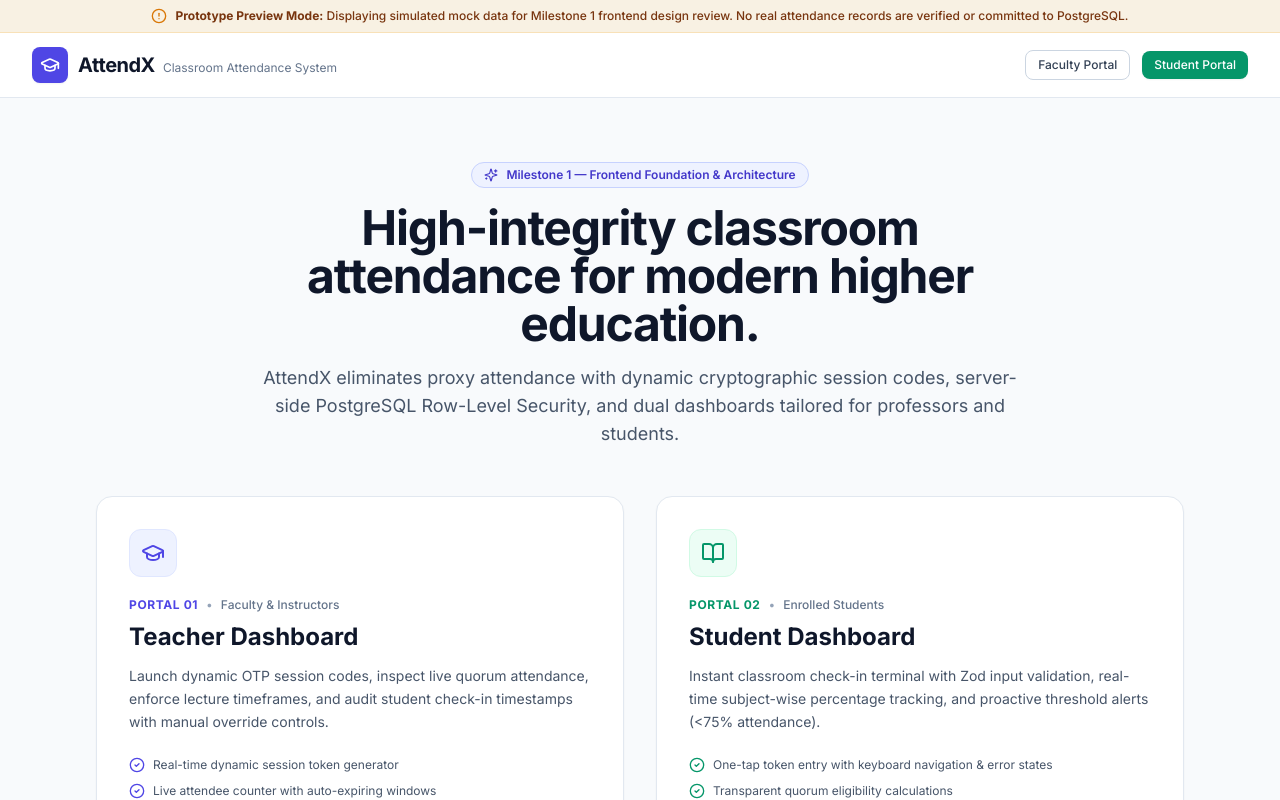
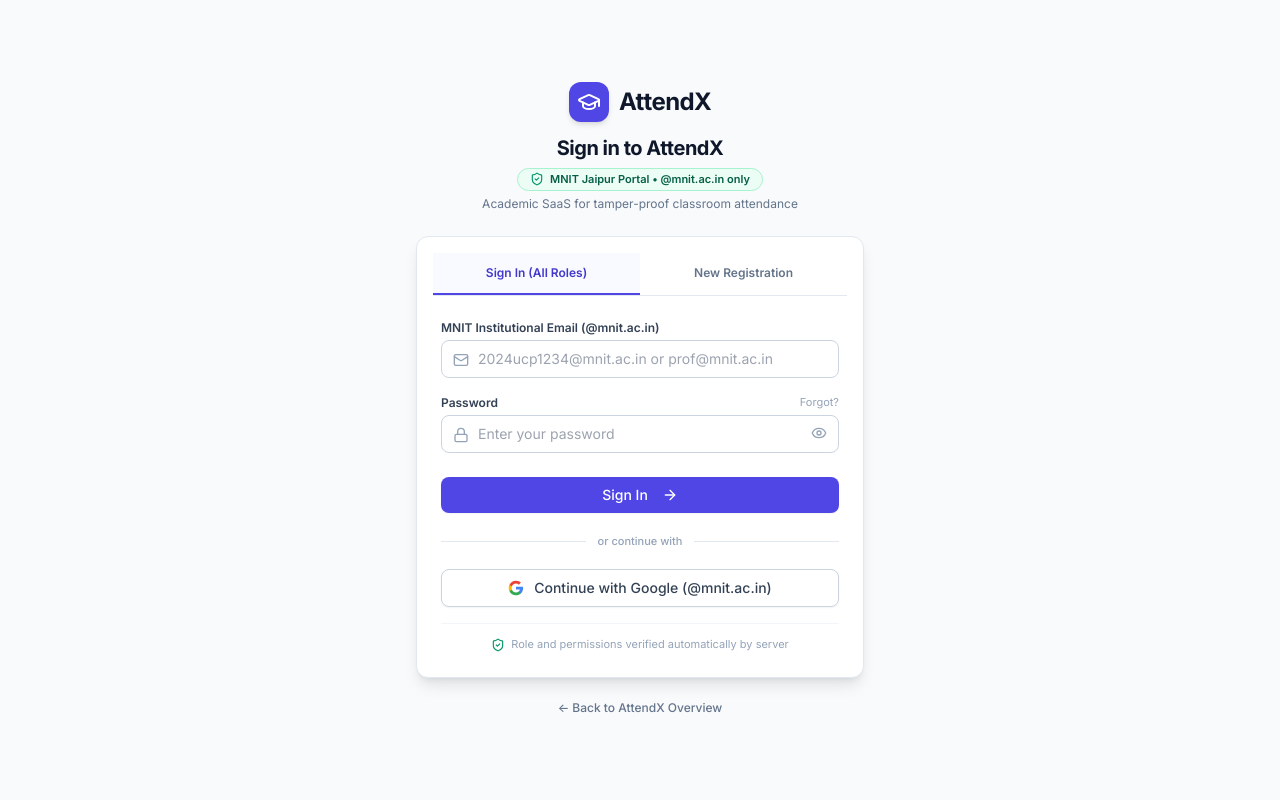
Before and after one commit to coderidhimagarg0915-pixel/AttendX, a React (Vite) app: page /login in a window 1280 px wide. Before the commit this address led to /. Shown: the top 800 px of the page. Built offline with nearby package versions, Linux system fonts and the light colour scheme; no server answers.

Commit message:
feat(routing): integrate auth routes and dual portal access in landing page

```diff
--- a/src/App.tsx
+++ b/src/App.tsx
@@ -1,20 +1,42 @@
 import React from 'react';
 import { BrowserRouter, Routes, Route, Navigate } from 'react-router-dom';
+import { AuthProvider } from './context/AuthContext';
+import { ProtectedRoute } from './components/auth/ProtectedRoute';
+import { LandingPage } from './pages/LandingPage';
+import { LoginPage } from './pages/LoginPage';
+import { AuthCallbackPage } from './pages/AuthCallbackPage';
+import { GoogleRoleSetupPage } from './pages/GoogleRoleSetupPage';
 import { TeacherLayout } from './layouts/TeacherLayout';
 import { StudentLayout } from './layouts/StudentLayout';
-import { LandingPage } from './pages/LandingPage';
 import { TeacherDashboard } from './pages/teacher/TeacherDashboard';
 import { StudentDashboard } from './pages/student/StudentDashboard';
 
 export const App: React.FC = () => {
   return (
     <BrowserRouter>
+      <AuthProvider>
         <Routes>
           {/* Main Portal Selection Landing */}
           <Route path="/" element={<LandingPage />} />
 
-        {/* Teacher / Faculty Dashboard Routes */}
-        <Route path="/teacher" element={<TeacherLayout />}>
+          {/* Centralized Authentication Page */}
+          <Route path="/login" element={<LoginPage />} />
+
+          {/* Email / OAuth callback handler (Supabase redirects here) */}
+          <Route path="/auth/callback" element={<AuthCallbackPage />} />
+
+          {/* Role selection for first-time Google OAuth users */}
+          <Route path="/auth/role-setup" element={<GoogleRoleSetupPage />} />
+
+          {/* Teacher / Faculty Dashboard Routes (Protected) */}
+          <Route
+            path="/teacher"
+            element={
+              <ProtectedRoute allowedRoles={['faculty', 'admin']}>
+                <TeacherLayout />
+              </ProtectedRoute>
+            }
+          >
             <Route index element={<TeacherDashboard />} />
             <Route path="sessions" element={<TeacherDashboard />} />
             <Route path="roster" element={<TeacherDashboard />} />
@@ -22,8 +44,15 @@
             <Route path="settings" element={<TeacherDashboard />} />
           </Route>
 
-        {/* Student Dashboard Routes */}
-        <Route path="/student" element={<StudentLayout />}>
+          {/* Student Dashboard Routes (Protected) */}
+          <Route
+            path="/student"
+            element={
+              <ProtectedRoute allowedRoles={['student', 'admin']}>
+                <StudentLayout />
+              </ProtectedRoute>
+            }
+          >
             <Route index element={<StudentDashboard />} />
             <Route path="checkin" element={<StudentDashboard />} />
             <Route path="schedule" element={<StudentDashboard />} />
@@ -32,6 +61,7 @@
           {/* Catch-all fallback */}
           <Route path="*" element={<Navigate to="/" replace />} />
         </Routes>
+      </AuthProvider>
     </BrowserRouter>
   );
 };
--- a/src/pages/LandingPage.tsx
+++ b/src/pages/LandingPage.tsx
@@ -5,11 +5,8 @@
 import {
   GraduationCap,
   BookOpen,
-  ShieldCheck,
-  Users,
   Sparkles,
   ArrowRight,
-  Database,
   CheckCircle2,
   Lock
 } from 'lucide-react';
@@ -33,8 +30,13 @@
           </div>
 
           <div className="flex items-center gap-3">
+            <Link to="/login">
+              <Button variant="outline" size="sm" className="font-semibold text-brand-700 border-brand-300 hover:bg-brand-50">
+                Sign In / Register
+              </Button>
+            </Link>
             <Link to="/teacher">
-              <Button variant="outline" size="sm">
+              <Button variant="ghost" size="sm" className="hidden sm:inline-flex">
                 Faculty Portal
               </Button>
             </Link>
@@ -52,7 +54,7 @@
         <div className="text-center max-w-3xl mx-auto space-y-4">
           <div className="inline-flex items-center gap-2 px-3 py-1 rounded-full text-xs font-semibold bg-brand-50 text-brand-700 border border-brand-200">
             <Sparkles className="w-3.5 h-3.5" />
-            Milestone 1 — Frontend Foundation &amp; Architecture
+            Milestone 2 — Centralized Supabase Auth &amp; Google Classroom-Style Enrollment
           </div>
           <h1 className="text-4xl sm:text-5xl font-extrabold text-slate-900 tracking-tight leading-tight">
             High-integrity classroom attendance for modern higher education.
```
Also changed, not shown: 1 other file (tests, documents, lock files or other folders). Lines whose indentation alone changed are shown as unchanged.
